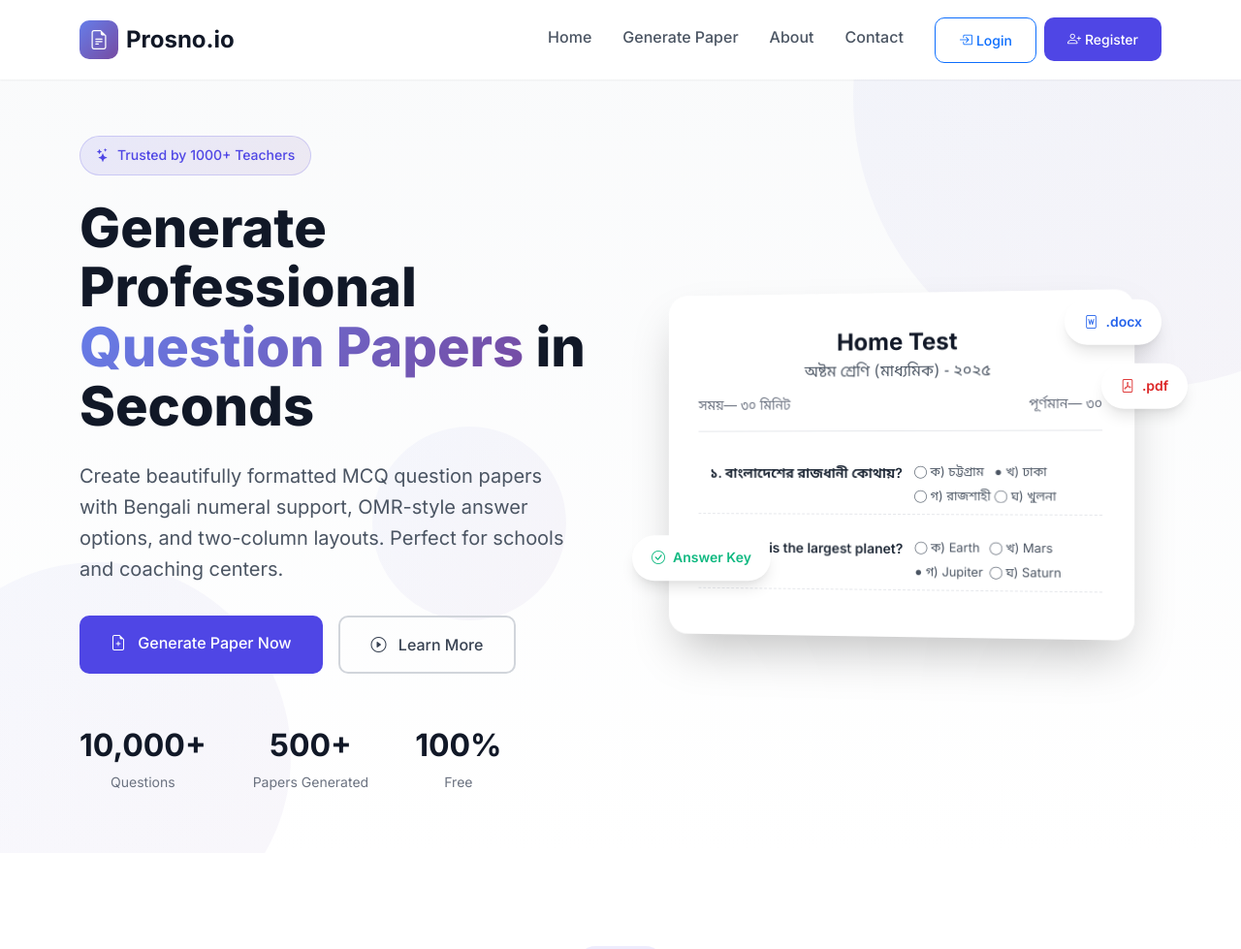
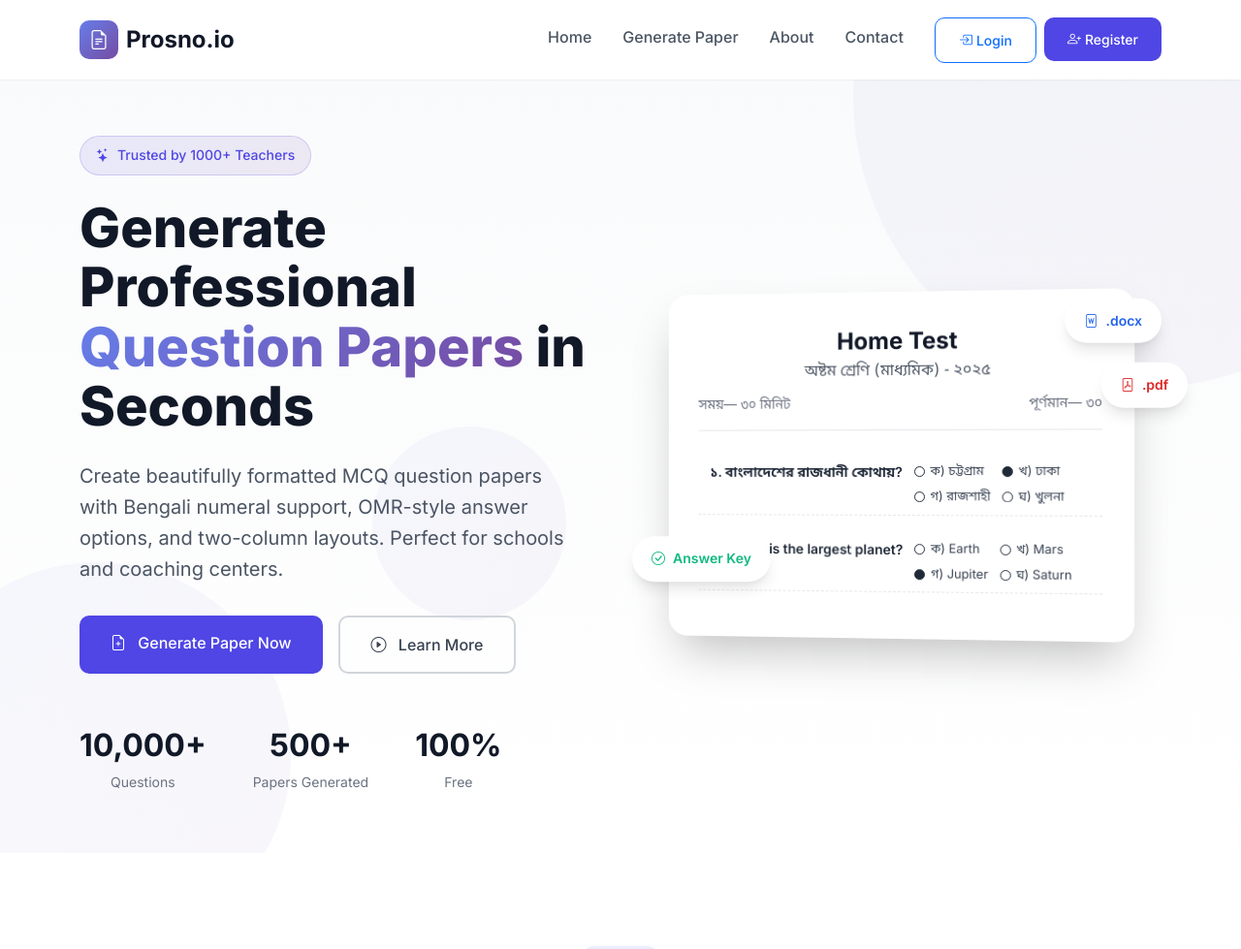
Before and after one commit to Shahriar-008/Prosno.io, a Flask app: page / in a window 1280 px wide. Shown: the top 979 px of the page at 97% size. Run offline with Flask 3, Linux system fonts and the light colour scheme; some libraries are stand-ins or nearby versions.

Commit message:
style: update question options layout and add OMR-style circles

```diff
--- a/app/static/css/style.css
+++ b/app/static/css/style.css
@@ -302,9 +302,32 @@ img {
 .q-options {
     display: grid;
     grid-template-columns: 1fr 1fr;
-    gap: 0.25rem;
+    gap: 0.35rem 0.75rem;
     font-size: 0.8rem;
-    color: var(--gray-600);
+    color: var(--gray-700);
+}
+
+.q-options > span {
+    display: flex;
+    align-items: center;
+    gap: 0.35rem;
+}
+
+/* OMR-style circles for landing page preview */
+.omr-circle {
+    display: inline-block;
+    width: 11px;
+    height: 11px;
+    min-width: 11px;
+    border-radius: 50%;
+    border: 1.5px solid var(--gray-800);
+    background: var(--white);
+    vertical-align: middle;
+    flex-shrink: 0;
+}
+
+.omr-circle.filled {
+    background: var(--gray-800);
 }
 
 .floating-badge {
--- a/app/templates/main/index.html
+++ b/app/templates/main/index.html
@@ -68,19 +68,19 @@
                             <div class="question-item">
                                 <div class="q-text">১. বাংলাদেশের রাজধানী কোথায়?</div>
                                 <div class="q-options">
-                                    <span>◯ ক) চট্টগ্রাম</span>
-                                    <span>● খ) ঢাকা</span>
-                                    <span>◯ গ) রাজশাহী</span>
-                                    <span>◯ ঘ) খুলনা</span>
+                                    <span><span class="omr-circle"></span>ক) চট্টগ্রাম</span>
+                                    <span><span class="omr-circle filled"></span>খ) ঢাকা</span>
+                                    <span><span class="omr-circle"></span>গ) রাজশাহী</span>
+                                    <span><span class="omr-circle"></span>ঘ) খুলনা</span>
                                 </div>
                             </div>
                             <div class="question-item">
                                 <div class="q-text">২. Which is the largest planet?</div>
                                 <div class="q-options">
-                                    <span>◯ ক) Earth</span>
-                                    <span>◯ খ) Mars</span>
-                                    <span>● গ) Jupiter</span>
-                                    <span>◯ ঘ) Saturn</span>
+                                    <span><span class="omr-circle"></span>ক) Earth</span>
+                                    <span><span class="omr-circle"></span>খ) Mars</span>
+                                    <span><span class="omr-circle filled"></span>গ) Jupiter</span>
+                                    <span><span class="omr-circle"></span>ঘ) Saturn</span>
                                 </div>
                             </div>
                         </div>
@@ -128,7 +128,8 @@
                         <i class="bi bi-translate"></i>
                     </div>
                     <h3>Bengali Support</h3>
-                    <p>Full Bengali numeral conversion and Nirmala UI font support for perfect Bengali text rendering.</p>
+                    <p>Full Bengali numeral conversion and Nirmala UI font support for perfect Bengali text rendering.
+                    </p>
                 </div>
             </div>
 
```
